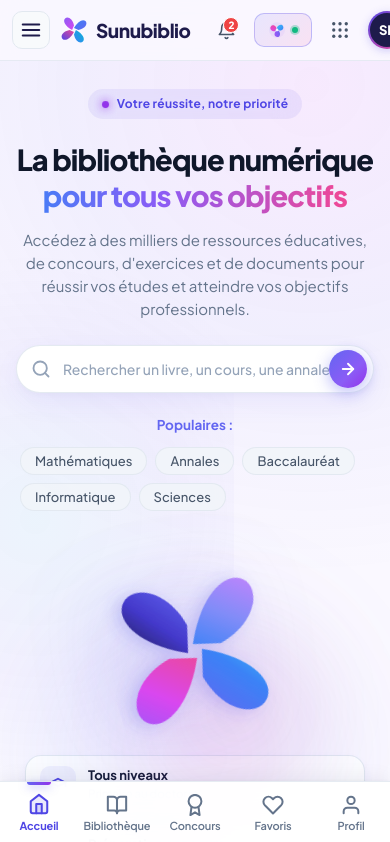
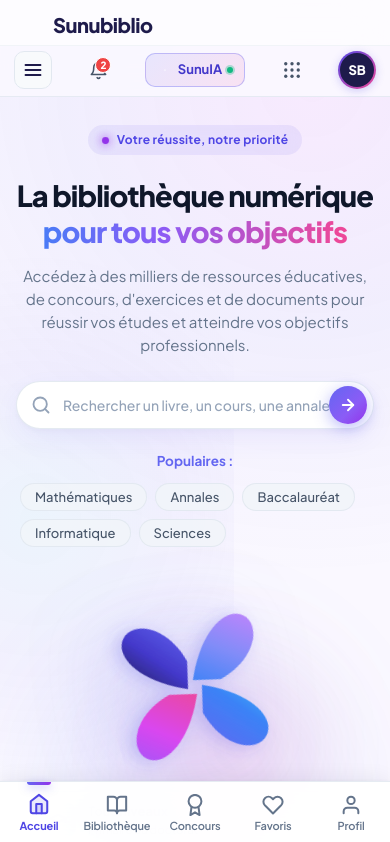
Before and after one commit to sunubiblio-netizen/Sunubiblio, a Next.js app: page / in a window 390 px wide. Shown: the top 842 px of the page. Built offline with nearby package versions, Linux system fonts and the light colour scheme.

Commit message:
feat(header): restructure mobile header into 2 dedicated sections (Identity + Actions) with zero impact on desktop

```diff
--- a/src/components/layout/Navbar.tsx
+++ b/src/components/layout/Navbar.tsx
@@ -16,6 +16,43 @@
   hideOnMobile?: boolean;
 }
 
+// Logo SVG officiel Sunubiblio réutilisable
+const SunubiblioLogo: React.FC<{ size?: number }> = ({ size = 32 }) => (
+  <svg
+    width={size}
+    height={size}
+    viewBox="6 6 88 88"
+    fill="none"
+    xmlns="http://www.w3.org/2000/svg"
+    style={{ display: 'block' }}
+  >
+    <defs>
+      <linearGradient id="navPet1" x1="0%" y1="0%" x2="100%" y2="100%">
+        <stop offset="0%" stopColor="#3B82F6" />
+        <stop offset="100%" stopColor="#6366F1" />
+      </linearGradient>
+      <linearGradient id="navPet2" x1="100%" y1="0%" x2="0%" y2="100%">
+        <stop offset="0%" stopColor="#06B6D4" />
+        <stop offset="100%" stopColor="#3B82F6" />
+      </linearGradient>
+      <linearGradient id="navPet3" x1="0%" y1="100%" x2="100%" y2="0%">
+        <stop offset="0%" stopColor="#4F46E5" />
+        <stop offset="100%" stopColor="#EC4899" />
+      </linearGradient>
+      <linearGradient id="navPet4" x1="100%" y1="100%" x2="0%" y2="0%">
+        <stop offset="0%" stopColor="#D946EF" />
+        <stop offset="100%" stopColor="#8B5CF6" />
+      </linearGradient>
+    </defs>
+    <g transform="translate(50,50)">
+      <path d="M 0,-6 C 12,-28 28,-36 36,-28 C 44,-20 36,-4 14,0 Z" fill="url(#navPet1)" />
+      <path d="M 6,0 C 28,12 36,28 28,36 C 20,44 4,36 0,14 Z" fill="url(#navPet2)" />
+      <path d="M 0,6 C -12,28 -28,36 -36,28 C -44,20 -36,4 -14,0 Z" fill="url(#navPet3)" />
+      <path d="M -6,0 C -28,-12 -36,-28 -28,-36 C -20,-44 -4,-36 0,-14 Z" fill="url(#navPet4)" />
+    </g>
+  </svg>
+);
+
 export const Navbar: React.FC<NavbarProps> = ({
   onOpenAuth,
   activePage = 'accueil',
@@ -33,34 +70,12 @@
 
   return (
     <header className={`navbar-wrapper ${hideOnMobile ? 'desktop-only-navbar' : ''}`}>
-      <div className="container navbar-container">
-        {/* =========================================================
-            GAUCHE : [Menu Mobile] + [Logo Sunubiblio] + [Nav Essentielle]
-            ========================================================= */}
+      {/* =========================================================
+          1. HEADER DESKTOP / TABLETTE (Inchangé - Disposition fluide)
+          ========================================================= */}
+      <div className="container navbar-container navbar-desktop-container desktop-only">
+        {/* GAUCHE : [Logo Sunubiblio] + [Nav Essentielle] */}
         <div className="nav-left-group">
-          {/* Bouton Menu latéral pour mobile / tablette */}
-          <button
-            type="button"
-            className="mobile-side-toggle mobile-only"
-            onClick={() => setMobileDrawerOpen(!mobileDrawerOpen)}
-            aria-label="Ouvrir le menu de navigation"
-          >
-            <svg width="22" height="22" viewBox="0 0 24 24" fill="none" stroke="currentColor" strokeWidth="2.2" strokeLinecap="round" strokeLinejoin="round">
-              {mobileDrawerOpen ? (
-                <>
-                  <line x1="18" y1="6" x2="6" y2="18" />
-                  <line x1="6" y1="6" x2="18" y2="18" />
-                </>
-              ) : (
-                <>
-                  <line x1="3" y1="12" x2="21" y2="12" />
-                  <line x1="3" y1="6" x2="21" y2="6" />
-                  <line x1="3" y1="18" x2="21" y2="18" />
-                </>
-              )}
-            </svg>
-          </button>
-
           {/* Logo & Marque Sunubiblio */}
           <Link
             href="/"
@@ -69,39 +84,7 @@
             aria-label="Sunubiblio — Retour à l'accueil"
           >
             <div className="brand-logo-wrap">
-              <svg
-                width="32"
-                height="32"
-                viewBox="6 6 88 88"
-                fill="none"
-                xmlns="http://www.w3.org/2000/svg"
-                style={{ display: 'block' }}
-              >
-                <defs>
-                  <linearGradient id="navPet1" x1="0%" y1="0%" x2="100%" y2="100%">
-                    <stop offset="0%" stopColor="#3B82F6" />
-                    <stop offset="100%" stopColor="#6366F1" />
-                  </linearGradient>
-                  <linearGradient id="navPet2" x1="100%" y1="0%" x2="0%" y2="100%">
-                    <stop offset="0%" stopColor="#06B6D4" />
-                    <stop offset="100%" stopColor="#3B82F6" />
-                  </linearGradient>
-                  <linearGradient id="navPet3" x1="0%" y1="100%" x2="100%" y2="0%">
-                    <stop offset="0%" stopColor="#4F46E5" />
-                    <stop offset="100%" stopColor="#EC4899" />
-                  </linearGradient>
-                  <linearGradient id="navPet4" x1="100%" y1="100%" x2="0%" y2="0%">
-                    <stop offset="0%" stopColor="#D946EF" />
-                    <stop offset="100%" stopColor="#8B5CF6" />
-                  </linearGradient>
-                </defs>
-                <g transform="translate(50,50)">
-                  <path d="M 0,-6 C 12,-28 28,-36 36,-28 C 44,-20 36,-4 14,0 Z" fill="url(#navPet1)" />
-                  <path d="M 6,0 C 28,12 36,28 28,36 C 20,44 4,36 0,14 Z" fill="url(#navPet2)" />
-                  <path d="M 0,6 C -12,28 -28,36 -36,28 C -44,20 -36,4 -14,0 Z" fill="url(#navPet3)" />
-                  <path d="M -6,0 C -28,-12 -36,-28 -28,-36 C -20,-44 -4,-36 0,-14 Z" fill="url(#navPet4)" />
-                </g>
-              </svg>
+              <SunubiblioLogo size={32} />
             </div>
             <span className="brand-name">Sunubiblio</span>
           </Link>
@@ -134,9 +117,7 @@
           </nav>
         </div>
 
-        {/* =========================================================
-            DROITE : [Aide] + [Notifications] + [SunuIA] + [Applications] + [Avatar]
-            ========================================================= */}
+        {/* DROITE : [Aide] + [Notifications] + [SunuIA] + [Applications] + [Avatar] */}
         <div className="nav-right-actions">
           {/* 1. Aide & FAQ */}
           <div className="desktop-only">
@@ -161,6 +142,75 @@
           </Link>
 
           {/* 4. Lanceur d'Applications (Grille 3x3 moderne) */}
+          <AppLauncher />
+
+          {/* 5. Avatar / Mon Espace */}
+          <UserMenu onOpenAuth={onOpenAuth} />
+        </div>
+      </div>
+
+      {/* =========================================================
+          2. HEADER MOBILE EXCLUSIF : STRUCTURÉ EN 2 SECTIONS
+          ========================================================= */}
+      <div className="navbar-mobile-header mobile-only">
+        {/* SECTION 1 — IDENTITÉ : Ligne dédiée aérée pour le Logo & Marque */}
+        <div className="mobile-header-identity">
+          <Link
+            href="/"
+            className="mobile-brand-link"
+            title="Sunubiblio — Accueil"
+            aria-label="Sunubiblio — Retour à l'accueil"
+          >
+            <div className="brand-logo-wrap">
+              <SunubiblioLogo size={28} />
+            </div>
+            <span className="brand-name">Sunubiblio</span>
+          </Link>
+        </div>
+
+        {/* SECTION 2 — NAVIGATION & ACTIONS : Rangée harmonieuse et équilibrée */}
+        <div className="mobile-header-actions-row">
+          {/* 1. Menu rapide (tiroir latéral) */}
+          <button
+            type="button"
+            className="mobile-action-btn"
+            onClick={() => setMobileDrawerOpen(!mobileDrawerOpen)}
+            aria-label="Ouvrir le menu de navigation"
+          >
+            <svg width="20" height="20" viewBox="0 0 24 24" fill="none" stroke="currentColor" strokeWidth="2.2" strokeLinecap="round" strokeLinejoin="round">
+              {mobileDrawerOpen ? (
+                <>
+                  <line x1="18" y1="6" x2="6" y2="18" />
+                  <line x1="6" y1="6" x2="18" y2="18" />
+                </>
+              ) : (
+                <>
+                  <line x1="3" y1="12" x2="21" y2="12" />
+                  <line x1="3" y1="6" x2="21" y2="6" />
+                  <line x1="3" y1="18" x2="21" y2="18" />
+                </>
+              )}
+            </svg>
+          </button>
+
+          {/* 2. Notifications */}
+          <NotificationsPopover />
+
+          {/* 3. Bouton SunuIA (Pilule mobile élégante) */}
+          <Link
+            href="/ia"
+            className={`nav-ia-pill-btn mobile-ia-pill ${isIA ? 'is-active' : ''}`}
+            title="Accéder à SunuIA — Assistant intelligent Sunubiblio"
+            aria-label="SunuIA — Assistant intelligent"
+          >
+            <span className="ia-icon-sparkle">
+              <SunuIaIcon size={16} />
+            </span>
+            <span className="ia-text">SunuIA</span>
+            <span className="ia-pulse-dot" aria-hidden="true" />
+          </Link>
+
+          {/* 4. Applications (Lanceur grille 3x3) */}
           <AppLauncher />
 
           {/* 5. Avatar / Mon Espace */}
```
Also changed, not shown: src/app/globals.css.
